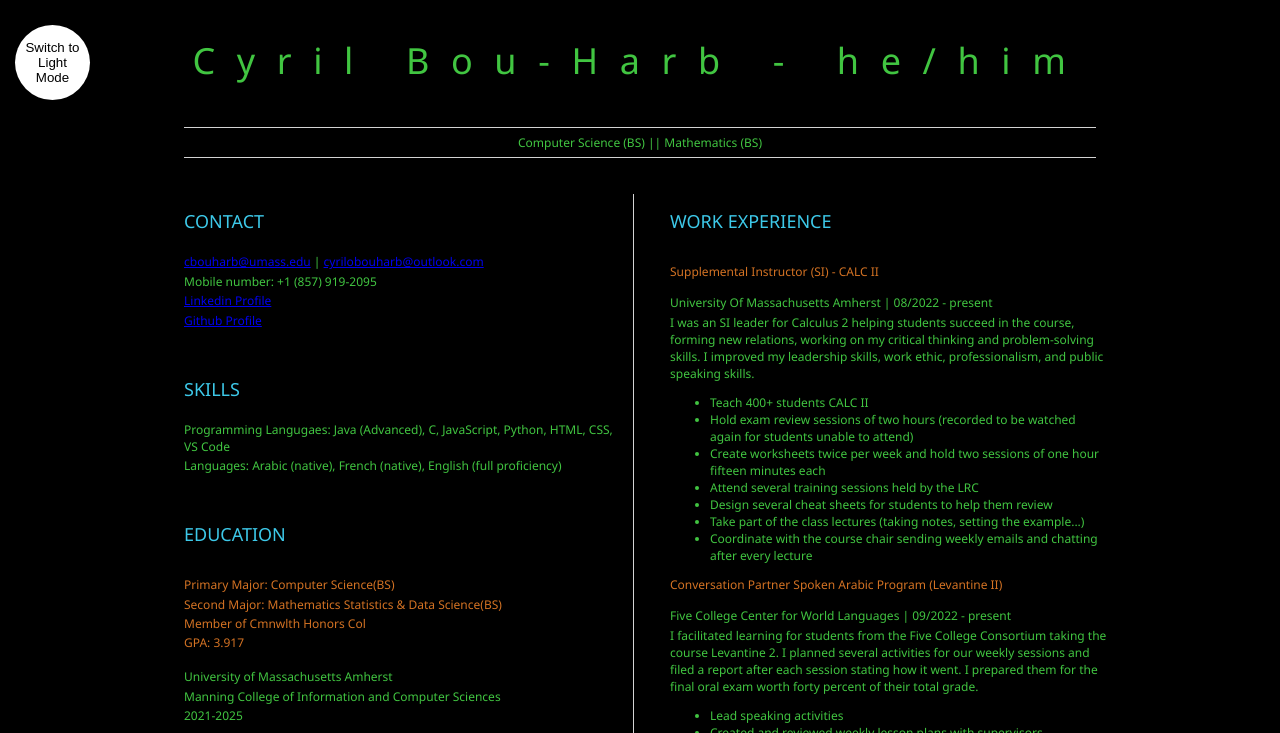
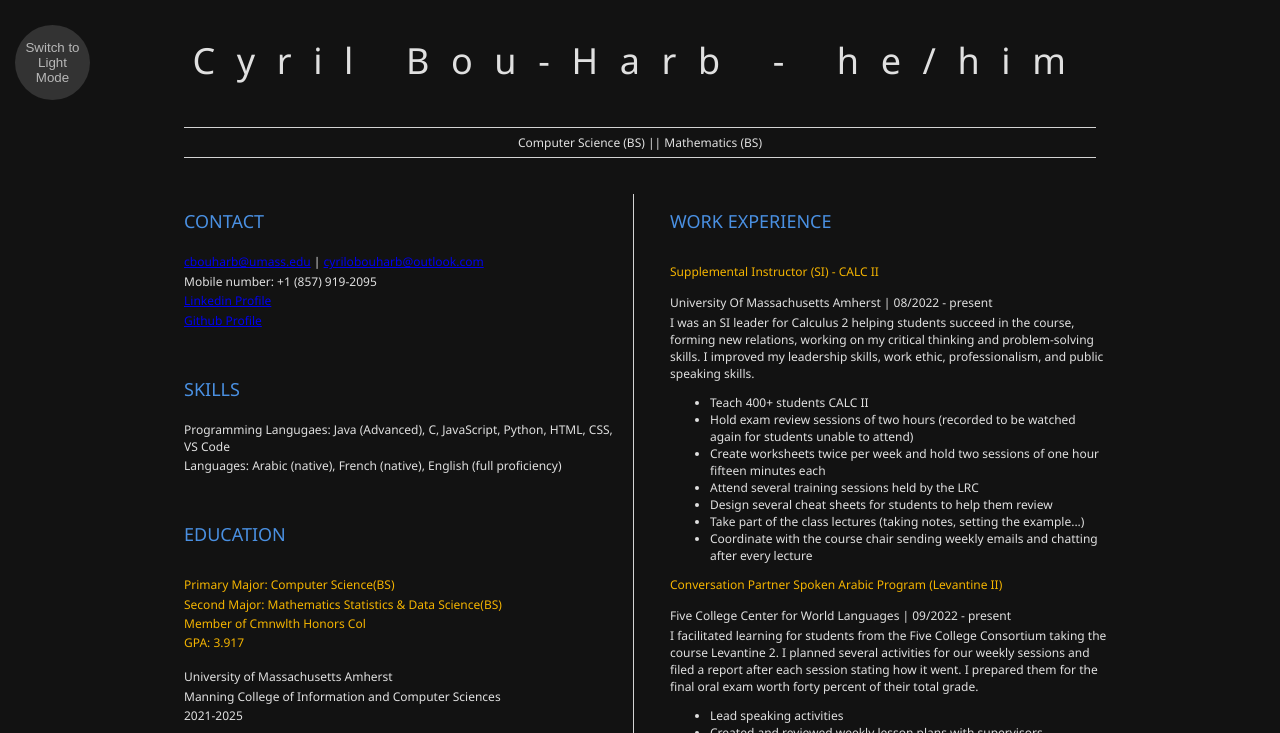
Before and after one commit to cyrilbouharb/resume, a plain HTML site: page index.html in a window 1280 px wide. Both pictures are taken after a click on the button "Switch to Dark Mode". Shown: the top 733 px of the page. Drawn offline with Linux system fonts and the light colour scheme.

Commit message:
Update style.css

```diff
--- a/style.css
+++ b/style.css
@@ -75,14 +75,15 @@ h1, h2, h3 {
     --btnFontColor: var(--green);
   }
 
-  .dark-theme {
-    --bg: var(--black);
-    --fontColor: var(--green);
-    --btnBg: var(--white);
-    --btnFontColor: var(--black);
-    --h2: var(--blue);
-    --h3: var(--orange);
-  }
+.dark-theme {
+    --bg: #121212; /* Darker background for less strain on eyes */
+    --fontColor: #E0E0E0; /* Soft white for main text */
+    --btnBg: #333333; /* Dark grey for buttons to contrast lightly with background */
+    --btnFontColor: #B8B8B8; /* Light grey for button text to ensure readability */
+    --h2: #4A90E2; /* Subtle blue for secondary headers */
+    --h3: #F4B400; /* Muted yellow for tertiary headers, maintaining readability */
+}
+
   .btn {
     position: absolute;
     top: 25px;
```
